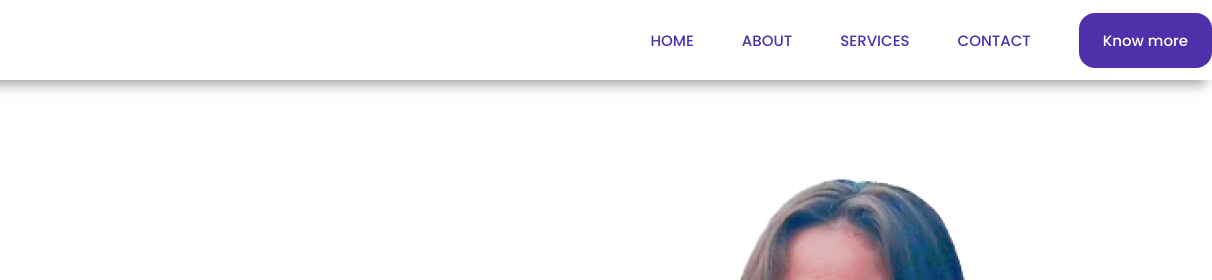
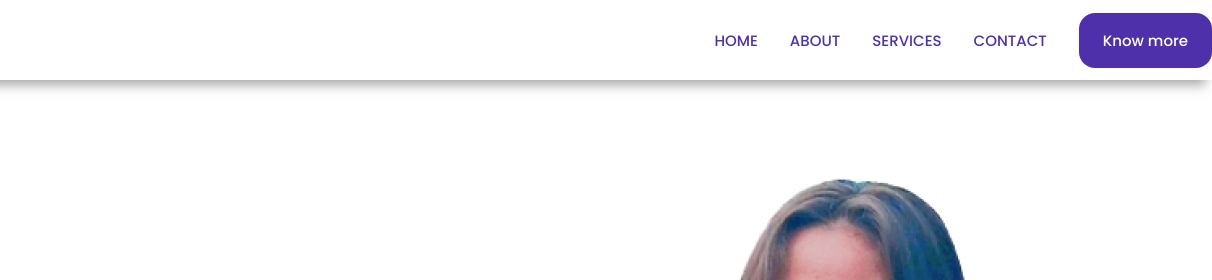
Before and after one commit to Joanalyn-Iman/Perosnal-Website, a plain HTML site: page index.html in a window 1280 px wide. Shown: the top 280 px of the page, 68-1280 px from the left. Drawn offline with nearby package versions, Linux system fonts and the light colour scheme; files whose address does not match are found by name.

Commit message:
Update styles.css
save

```diff
--- a/styles.css
+++ b/styles.css
@@ -913,9 +913,23 @@ hr {
 
 
 @media screen and (min-width: 820px) {
+    .nav {
+        height: calc(var(--header-height) + 1.5rem);
+        padding: 1rem 0;
+    }
+    .nav__close, .nav__toggle {
+        display: none;
+    }
+
+    .nav__list {
+        flex-direction: row;
+        column-gap: 2rem;
+    }
     .nav__menu {
+        padding: 0;
+        width: 100%;
         display: flex;
-        justify-content: center;
+        justify-content: flex-end;
     }
 
     .home__container {
@@ -970,24 +984,7 @@ hr {
     .section_subtitle{
         font-size: var(--normal-font-size);
     }
-    .nav {
-        height: calc(var(--header-height) + 1.5rem);
-        padding: 1rem 0;
-    }
-    .nav__close, .nav__toggle {
-        display: none;
-    }
 
-    .nav__list {
-        flex-direction: row;
-        column-gap: 2rem;
-    }
-    .nav__menu {
-        padding: 0;
-        width: 100%;
-        display: flex;
-        justify-content: flex-end;
-    }
 
     .slideshow-container {
         height: 500px;
@@ -1028,7 +1025,7 @@ hr {
     }
 }
 
-@media screen and (min-width: 1032px){
+/* @media screen and (min-width: 1032px){
 
     .nav {
         height: calc(var(--header-height) + 1.5rem);
@@ -1047,7 +1044,7 @@ hr {
         justify-content: flex-end;
         align-items: start;
     }
-}
+} */
 
 @media screen and (min-width: 1152px) {
     .container {
```
